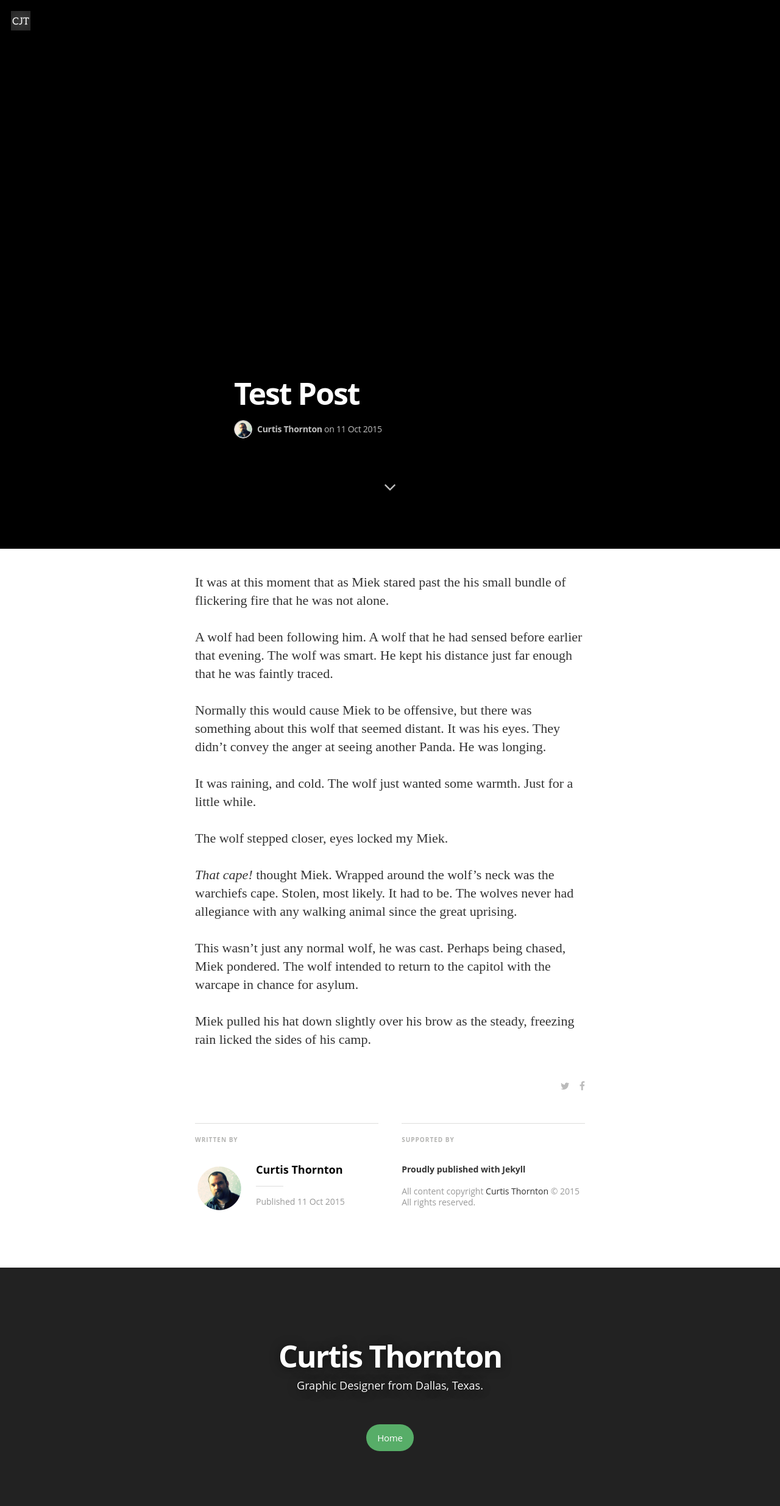
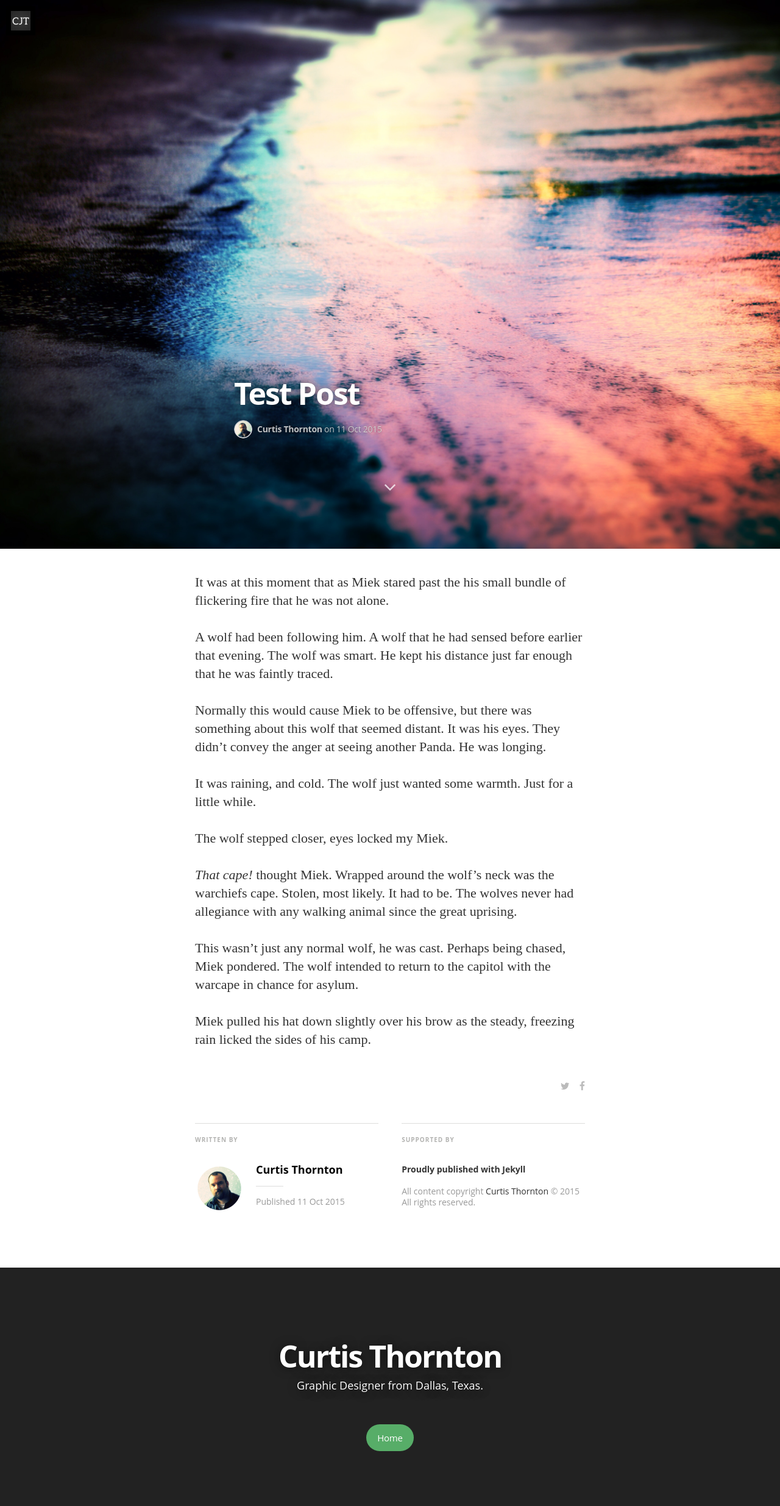
Before and after one commit to curtisthornton/curtisthornton.github.io, a Jekyll site: the page built from _posts/2015-10-11-test.markdown, in a window 1280 px wide. Shown: the whole page at 61% size. Built offline with Jekyll 4.4.1, drawn with Linux system fonts in a browser that asks for light colours; nearby versions of some CDN libraries; some web fonts are replaced; Markdown is read by kramdown in place of the engine named in the settings.

Commit message:
Update 2015-10-11-test.markdown

```diff
--- a/_posts/2015-10-11-test.markdown
+++ b/_posts/2015-10-11-test.markdown
@@ -1,7 +1,7 @@
 ---
 layout: post
 title:  "Test Post"
-image: ""
+image: /assets/article_images/test.jpg
 ---
 It was at this moment that as Miek stared past the his small bundle of flickering fire that he was not alone.
 
```
